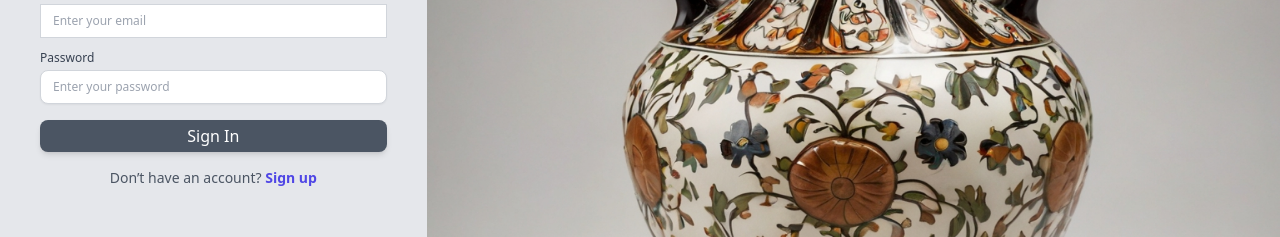
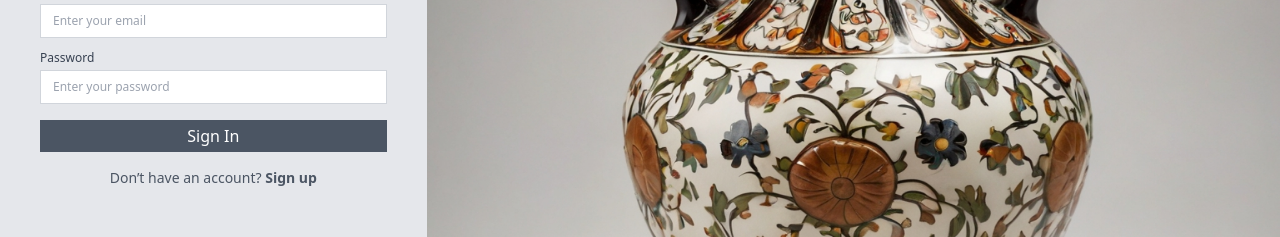
Before and after one commit to sameerajayakodi/Auction_System, a React (Create React App) app in the folder AuctionHouse/auction-management-frontend/: page /login in a window 1280 px wide. Shown: the part 418-655 px from the top of the page. Built offline with nearby package versions, Linux system fonts and the light colour scheme.

Commit message:
Update Login.js

```diff
--- a/AuctionHouse/auction-management-frontend/src/auth/Login.js
+++ b/AuctionHouse/auction-management-frontend/src/auth/Login.js
@@ -40,14 +40,14 @@ const Login = () => {
                 type="password"
                 value={password}
                 onChange={(e) => setPassword(e.target.value)}
-                className="block w-full px-3 py-2 mt-1 text-xs border border-gray-300 rounded-lg shadow-sm focus:outline-none focus:border-gray-600"
+                className="block w-full px-3 py-2 mt-1 text-xs border border-gray-300 focus:border-gray-600"
                 placeholder="Enter your password"
                 required
               />
             </div>
             <button
               type="submit"
-              className="w-full px-4 py-1 text-white bg-gray-600 rounded-lg shadow-md hover:bg-gray-800 focus:outline-none focus:ring-2 focus:ring-indigo-500 focus:ring-opacity-50"
+              className="w-full px-4 py-1 text-white bg-gray-600 hover:bg-gray-800 focus:outline-none focus:ring-2 focus:ring-indigo-500 focus:ring-opacity-50"
             >
               Sign In
             </button>
@@ -58,7 +58,7 @@ const Login = () => {
               Don’t have an account?{" "}
               <Link
                 to="/register"
-                className="font-semibold text-indigo-600 transition-colors duration-200 hover:text-indigo-800"
+                className="font-semibold text-gray-600 transition-colors duration-200 hover:text-black"
               >
                 Sign up
               </Link>
```
